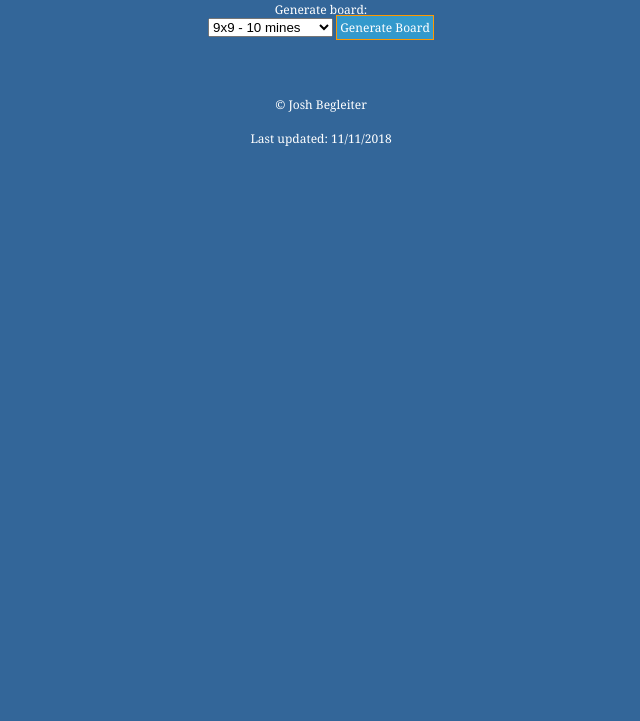
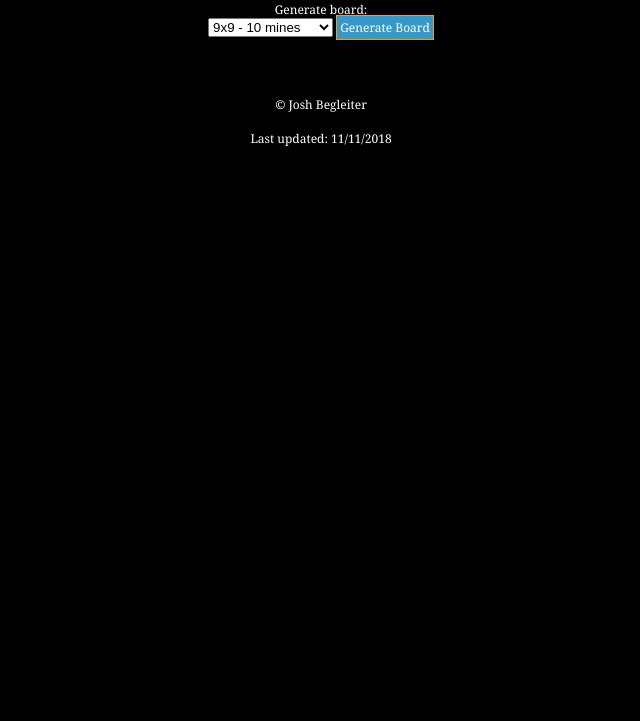
Before and after one commit to kaneda/js_minesweeper, a plain HTML site: page index.html in a window 1280 px wide. Shown: the part 79-800 px from the top of the page, without its empty margins (319-959 px from the left). Drawn offline with Linux system fonts and the light colour scheme.

Commit message:
- Update bg color

```diff
--- a/css/some_style.css
+++ b/css/some_style.css
@@ -6,7 +6,7 @@
 	margin:0;
 	padding:0;
 	color:#ffffff;
-	background-color:#336699;
+	background-color:#000000;
 	font-size:12px;
 	font-family:Georgia, "Times New Roman", Times, serif;
 }
```
